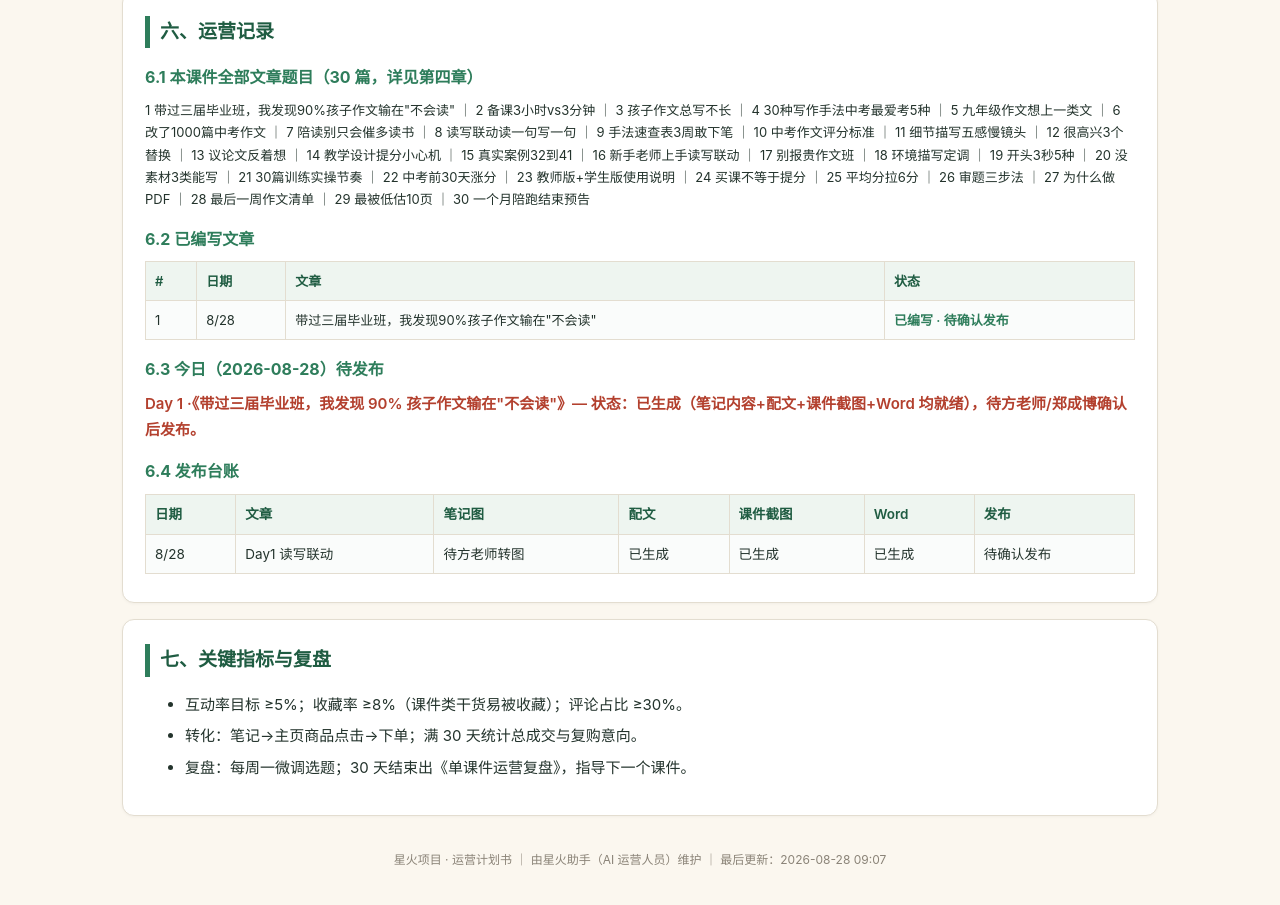
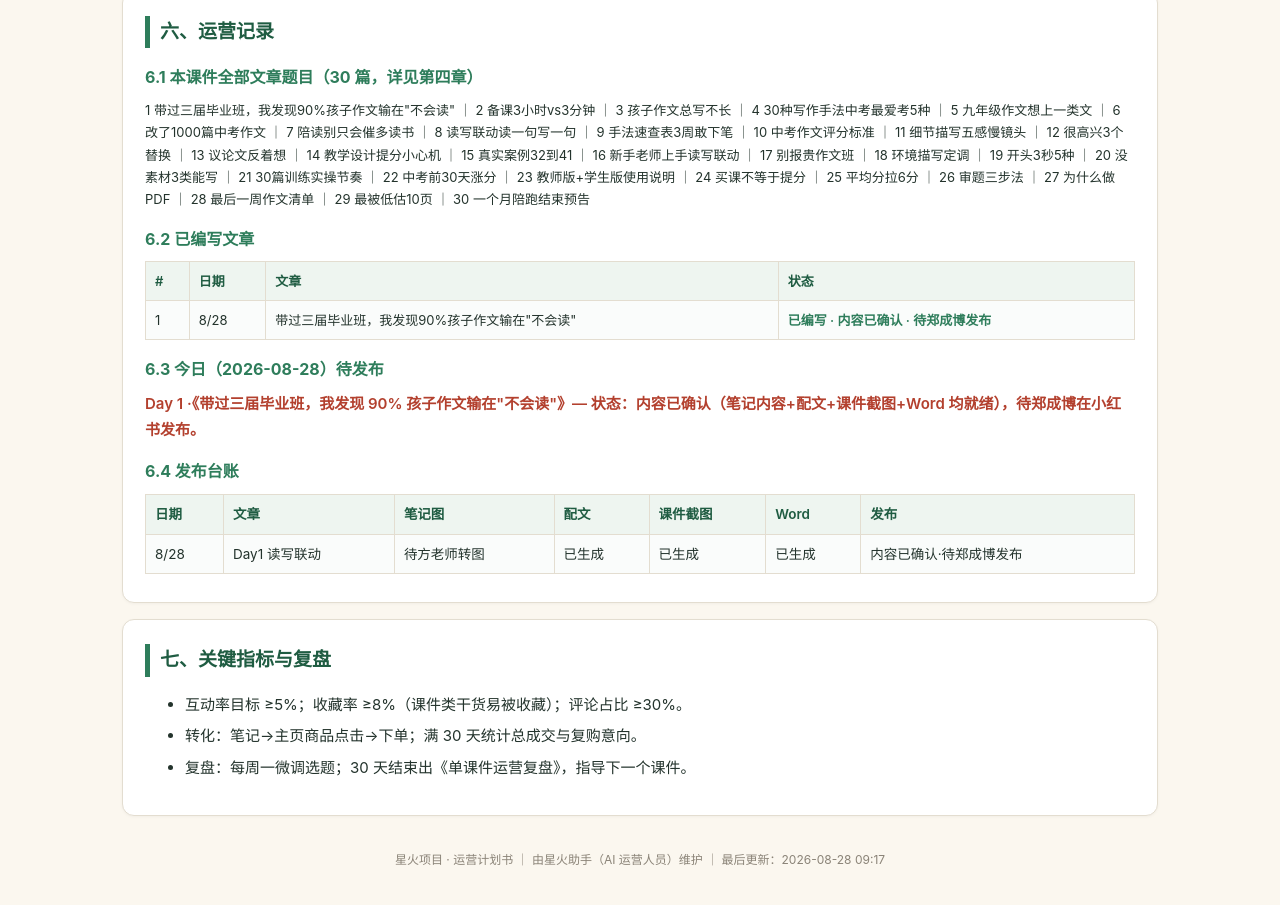
Before and after one commit to zhengchengbo/xinghuo-ops-plan, a plain HTML site: page index.html in a window 1280 px wide. Shown: the part 3156-4061 px from the top of the page. Drawn offline with Linux system fonts and the light colour scheme.

Commit message:
update: Day1内容已确认，待郑成博发布

```diff
--- a/index.html
+++ b/index.html
@@ -145,13 +145,13 @@
     <p style="font-size:13px">1 带过三届毕业班，我发现90%孩子作文输在"不会读" ｜ 2 备课3小时vs3分钟 ｜ 3 孩子作文总写不长 ｜ 4 30种写作手法中考最爱考5种 ｜ 5 九年级作文想上一类文 ｜ 6 改了1000篇中考作文 ｜ 7 陪读别只会催多读书 ｜ 8 读写联动读一句写一句 ｜ 9 手法速查表3周敢下笔 ｜ 10 中考作文评分标准 ｜ 11 细节描写五感慢镜头 ｜ 12 很高兴3个替换 ｜ 13 议论文反着想 ｜ 14 教学设计提分小心机 ｜ 15 真实案例32到41 ｜ 16 新手老师上手读写联动 ｜ 17 别报贵作文班 ｜ 18 环境描写定调 ｜ 19 开头3秒5种 ｜ 20 没素材3类能写 ｜ 21 30篇训练实操节奏 ｜ 22 中考前30天涨分 ｜ 23 教师版+学生版使用说明 ｜ 24 买课不等于提分 ｜ 25 平均分拉6分 ｜ 26 审题三步法 ｜ 27 为什么做PDF ｜ 28 最后一周作文清单 ｜ 29 最被低估10页 ｜ 30 一个月陪跑结束预告</p>
     <h3>6.2 已编写文章</h3>
     <table style="font-size:13px"><tr><th>#</th><th>日期</th><th>文章</th><th>状态</th></tr>
-      <tr><td>1</td><td>8/28</td><td>带过三届毕业班，我发现90%孩子作文输在"不会读"</td><td class="st st-done">已编写 · 待确认发布</td></tr>
+      <tr><td>1</td><td>8/28</td><td>带过三届毕业班，我发现90%孩子作文输在"不会读"</td><td class="st st-done">已编写 · 内容已确认 · 待郑成博发布</td></tr>
     </table>
     <h3>6.3 今日（2026-08-28）待发布</h3>
-    <p class="st st-today">Day 1 ·《带过三届毕业班，我发现 90% 孩子作文输在"不会读"》— 状态：<b>已生成</b>（笔记内容+配文+课件截图+Word 均就绪），待方老师/郑成博确认后发布。</p>
+    <p class="st st-today">Day 1 ·《带过三届毕业班，我发现 90% 孩子作文输在"不会读"》— 状态：<b>内容已确认</b>（笔记内容+配文+课件截图+Word 均就绪），待郑成博在小红书发布。</p>
     <h3>6.4 发布台账</h3>
     <table id="ledger"><tr><th>日期</th><th>文章</th><th>笔记图</th><th>配文</th><th>课件截图</th><th>Word</th><th>发布</th></tr>
-      <tr><td>8/28</td><td>Day1 读写联动</td><td>待方老师转图</td><td>已生成</td><td>已生成</td><td>已生成</td><td>待确认发布</td></tr>
+      <tr><td>8/28</td><td>Day1 读写联动</td><td>待方老师转图</td><td>已生成</td><td>已生成</td><td>已生成</td><td>内容已确认·待郑成博发布</td></tr>
     </table>
   </section>
 
@@ -164,7 +164,7 @@
     </ul>
   </section>
 
-  <footer>星火项目 · 运营计划书 ｜ 由星火助手（AI 运营人员）维护 ｜ 最后更新：2026-08-28 09:07</footer>
+  <footer>星火项目 · 运营计划书 ｜ 由星火助手（AI 运营人员）维护 ｜ 最后更新：2026-08-28 09:17</footer>
 </div>
 </body>
 </html>
```
